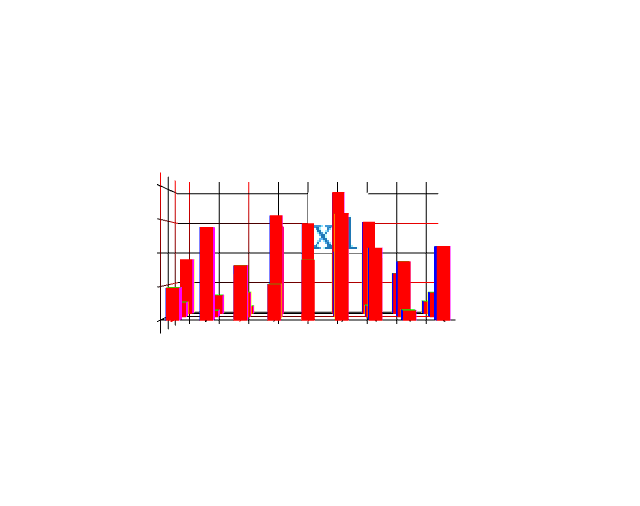
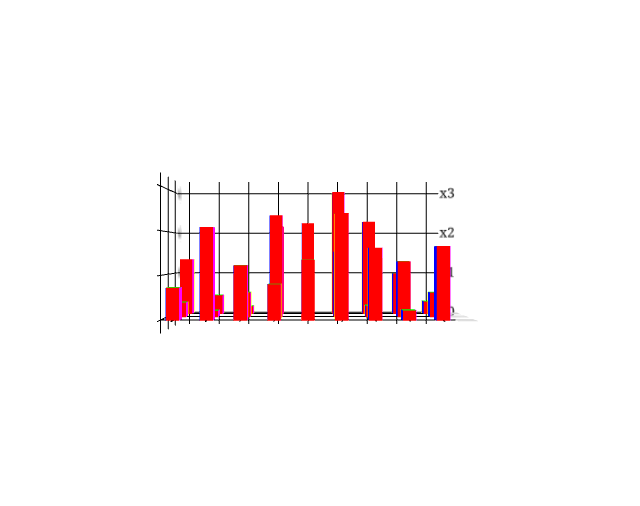
Before and after one commit to 4ubIce/3dbarcharts, a plain HTML site: page index.html in a window 1280 px wide. Shown: the part 5-511 px from the top of the page, without its empty margins (0-640 px from the left). Drawn offline with Linux system fonts and the light colour scheme.

Commit message:
add connectedness v1

```diff
--- a/Character.js
+++ b/Character.js
@@ -9,21 +9,20 @@ class Character {
             z: 0,
             height: 1,
             width: 1,
-            xLinePadding: 0.5,
-            yLinePadding: 0.5,
-            ledge: 0.0,
+            text: '',
+            textSize: 11,
+            textFont: 'Georgia',
+            textColor: '#000000',
             rotate: 0,
             xRotation: 0,
-            yRotation: 0,
-            barColor: '#1f77b4',
-            lineColor: 'red',
-            margin: {top: 50, right: 50, bottom: 50, left: 50},
+            yRotation: 0
         };
         this.canvas;
         this.mvMatrix = mvMatrix;
         this.pMatrix = mat4.create();
         this.mvMatrixStack = [];
         this.loadConfig(config);
+        this.webGLStart();
     }
 
     getX() {
@@ -46,16 +45,20 @@ class Character {
         return this.cfg.width;
     }
 
-    getxLinePadding() {
-        return this.cfg.xLinePadding;
+    getText() {
+        return this.cfg.text;
     }
 
-    getyLinePadding() {
-        return this.cfg.yLinePadding;
+    getTextSize() {
+        return this.cfg.textSize;
     }
 
-    getyLedge() {
-        return this.cfg.ledge;
+    getTextFont() {
+        return this.cfg.textFont;
+    }
+
+    getTextColor() {
+        return this.cfg.textColor;
     }
 
     getRotate() {
@@ -89,22 +92,20 @@ class Character {
 
     initTextCanvas() {
 
-        let text = 'x1';
-        let padding = 12;
-        let size = 24;
+        let text = this.getText();
+        let size = this.getTextSize();
+        let font = this.getTextFont();
         this.canvas = document.createElement('canvas');
         let context = this.canvas.getContext('2d');
 
-        context.font = size + "px Georgia";
-/*        let textWidth = context.measureText(text).width;
-        this.canvas.width = textWidth + padding;
-        this.canvas.height = size + padding;
-*/
-        this.canvas.width = getPowerOfTwo(context.measureText(text).width);
-        this.canvas.height = getPowerOfTwo(size);
-        context.font = size + "px Georgia";
-        context.fillStyle = "#1f77b4";
-        context.fillText(text, 1, 30);
+        context.font = size + 'px ' + font;
+        this.canvas.width = this.getPowerOfTwo(context.measureText(text).width);
+        this.canvas.height = this.getPowerOfTwo(size);
+        context.font = size + 'px ' + font;
+        context.fillStyle = this.getTextColor();
+        context.textAlign = 'center';
+        context.textBaseline = 'middle';
+        context.fillText(text, this.canvas.width/2, this.canvas.height/2);
         //context.strokeRect(0, 0, this.canvas.width, this.canvas.height);
         document.body.insertBefore(this.canvas, document.getElementById('barChart'));
     }
@@ -120,8 +121,8 @@ class Character {
         this.gl.pixelStorei(this.gl.UNPACK_FLIP_Y_WEBGL, true);
         this.gl.bindTexture(this.gl.TEXTURE_2D, texture);
         this.gl.texImage2D(this.gl.TEXTURE_2D, 0, this.gl.RGBA, this.gl.RGBA, this.gl.UNSIGNED_BYTE, textureCanvas);
-        this.gl.texParameteri(this.gl.TEXTURE_2D, this.gl.TEXTURE_MAG_FILTER, this.gl.NEAREST);
-        this.gl.texParameteri(this.gl.TEXTURE_2D, this.gl.TEXTURE_MIN_FILTER, this.gl.NEAREST);
+        this.gl.texParameteri(this.gl.TEXTURE_2D, this.gl.TEXTURE_MAG_FILTER, this.gl.LINEAR);
+        this.gl.texParameteri(this.gl.TEXTURE_2D, this.gl.TEXTURE_MIN_FILTER, this.gl.LINEAR_MIPMAP_NEAREST);
         this.gl.generateMipmap(this.gl.TEXTURE_2D);
     }
 
@@ -147,20 +148,11 @@ class Character {
 
         this.squareVertexTextureCoordBuffer = this.gl.createBuffer();
         this.gl.bindBuffer(this.gl.ARRAY_BUFFER, this.squareVertexTextureCoordBuffer);
-/*        let textureCoords = [
-            0.0, 0.0,
-            1.0, 0.0,
-            1.0, 1.0,
-            0.0, 1.0
-        ];
-*/
         let textureCoords = [
             1.0, 1.0,
             0.0, 1.0,
             1.0, 0.0,
             0.0, 0.0
-
-
         ];
         this.gl.bufferData(this.gl.ARRAY_BUFFER, new Float32Array(textureCoords), this.gl.STATIC_DRAW);
         this.squareVertexTextureCoordBuffer.itemSize = 2;
@@ -205,19 +197,15 @@ class Character {
        this.gl.uniformMatrix4fv(this.shaderProgram.mvMatrixUniform, false, this.mvMatrix);
     }
 
-    div(val, by){
-        return Math.trunc(val / by);
-    }
-
     degToRad(degrees) {
         return degrees * Math.PI / 180;
     }
-}
 
-function getPowerOfTwo(value, pow) {
+    getPowerOfTwo(value, pow) {
         pow = pow || 1;
         while(pow<value) {
            pow *= 2;
         }
         return pow;
     }
+}
--- a/CoordinatePlane.js
+++ b/CoordinatePlane.js
@@ -9,20 +9,18 @@ class CoordinatePlane {
             z: 0,
             height: 1,
             width: 1,
-            xLinePadding: 0.5,
-            yLinePadding: 0.5,
+            xTicksCount: 5,
+            yTicksCount: 3,
             ledge: 0.0,
             rotate: 0,
             xRotation: 0,
-            yRotation: 0,
-            barColor: '#1f77b4',
-            lineColor: 'red',
-            margin: {top: 50, right: 50, bottom: 50, left: 50},
+            yRotation: 0
         };
         this.mvMatrix = mvMatrix;
         this.pMatrix = mat4.create();
         this.mvMatrixStack = [];
         this.loadConfig(config);
+        this.webGLStart();
     }
 
     getX() {
@@ -45,12 +43,12 @@ class CoordinatePlane {
         return this.cfg.width;
     }
 
-    getxLinePadding() {
-        return this.cfg.xLinePadding;
+    getxTicksCount() {
+        return this.cfg.xTicksCount;
     }
 
-    getyLinePadding() {
-        return this.cfg.yLinePadding;
+    getyTicksCount() {
+        return this.cfg.yTicksCount;
     }
 
     getyLedge() {
@@ -91,58 +89,35 @@ class CoordinatePlane {
         let z = this.getZ();
         let width = this.getWidth();
         let height = this.getHeight();
-        let xLinePadding = this.getxLinePadding();
-        let yLinePadding = this.getyLinePadding();
+        let xTicksCount = this.getxTicksCount();
+        let yTicksCount = this.getyTicksCount();
         let ledge = this.getyLedge();
-        let xlineCount = this.div(width, xLinePadding) + 1;
-        let ylineCount = this.div(height, yLinePadding) + 1;
-/*
-        x
-        [0,    0,    0,    |  width,  0,      0]
-        [0,    0,    0.2,  |  width,  0,      0.2]
-        [0,    0,    0.4,  |  width,  0,      0.4]
-
-        y
-        [0,    0,    0,    |  0,      width,  0]
-        [0.2,  0,    0,    |  0.2,    width,  0]
-        [0.4,  0,    0,    |  0.4,    width,  0]
-
-        z
-        [0,    0,    0,    |  0,      0,      width]
-        [0,    0.2,  0,    |  0,      0.2,    width]
-        [0,    0.4,  0,    |  0,      0.4,    width]
-*/
+        let xLinePadding = width / (xTicksCount - 1);//this.div(width, xLinePadding) + 1;
+        let yLinePadding = height / (yTicksCount - 1);//this.div(height, yLinePadding) + 1;
+        ///width = width - xLinePadding;
+        ///height = height;// - yLinePadding;
 
         this.cubeVertexPositionBuffer = this.gl.createBuffer();
         this.gl.bindBuffer(this.gl.ARRAY_BUFFER, this.cubeVertexPositionBuffer);
         let vertices = [];
-        for (let i = 0; i < ylineCount; i++) {
+        for (let i = 0; i < yTicksCount; i++) {
            vertices = vertices.concat([x - ledge,         y + i * yLinePadding, z,
                                        x + width + ledge, y + i * yLinePadding, z]);
         }
 
-        for (let i = 0; i < xlineCount; i++) {
+        for (let i = 0; i < xTicksCount; i++) {
            vertices = vertices.concat([x + i * xLinePadding, y - ledge,          z,
                                        x + i * xLinePadding, y + height + ledge, z]);
         }
 
         this.gl.bufferData(this.gl.ARRAY_BUFFER, new Float32Array(vertices), this.gl.STATIC_DRAW);
         this.cubeVertexPositionBuffer.itemSize = 3;
-        this.cubeVertexPositionBuffer.numItems = 2 * (xlineCount + ylineCount);
+        this.cubeVertexPositionBuffer.numItems = 2 * (xTicksCount + yTicksCount);
 
         this.cubeVertexColorBuffer = this.gl.createBuffer();
         this.gl.bindBuffer(this.gl.ARRAY_BUFFER, this.cubeVertexColorBuffer);
-        let colors = [
-          [0.0, 0.0, 0.0, 1.0]
-        ];
-        let unpackedColors = [];
-        for (let i in colors) {
-            let color = colors[i];
-            for (let j = 0; j < 4; j++) {
-               unpackedColors = unpackedColors.concat(color);
-            }
-        }
-        this.gl.bufferData(this.gl.ARRAY_BUFFER, new Float32Array(unpackedColors), this.gl.STATIC_DRAW);
+        let color = 0;
+        this.gl.bufferData(this.gl.ARRAY_BUFFER, new Float32Array(color), this.gl.STATIC_DRAW);
         this.cubeVertexColorBuffer.itemSize = 1;
         this.cubeVertexColorBuffer.numItems = 1;
     }
--- /dev/null
+++ b/CoordinatePlaneText.js
@@ -0,0 +1,127 @@
+class CoordinatePlaneText {
+
+    constructor(gl, shaderProgram, mvMatrix, config, textConfig) {
+        //let coordinatePlane = super(gl, shaderProgram, mvMatrix, config);
+        //console.log(coordinatePlane);
+        //this.coordinatePlane = coordinatePlane;
+        this.gl = gl;
+        this.shaderProgram = shaderProgram;
+        this.cfg = {
+            x: 0,
+            y: 0,
+            z: 0,
+            height: 1,
+            width: 1,
+            xTicksCount: 5,
+            yTicksCount: 3,
+            ledge: 0.0,
+            rotate: 0,
+            xRotation: 0,
+            yRotation: 0,
+            zRotation: 0,
+            textWidth: 0.3,
+            textHeight: 0.3
+        };
+        this.mvMatrix = mvMatrix;
+        this.loadConfig(config);
+        this.webGLStart();
+    }
+
+    getX() {
+        return this.cfg.x;
+    }
+
+    getY() {
+        return this.cfg.y;
+    }
+
+    getZ() {
+        return this.cfg.z;
+    }
+
+    getHeight() {
+        return this.cfg.height;
+    }
+
+    getWidth() {
+        return this.cfg.width;
+    }
+
+    getxTicksCount() {
+        return this.cfg.xTicksCount;
+    }
+
+    getyTicksCount() {
+        return this.cfg.yTicksCount;
+    }
+
+    getLedge() {
+        return this.cfg.ledge;
+    }
+
+    getRotate() {
+        return this.degToRad(this.cfg.rotate);
+    }
+
+    getxRotation() {
+        return this.cfg.xRotation;
+    }
+
+    getyRotation() {
+        return this.cfg.yRotation;
+    }
+
+    getzRotation() {
+        return this.cfg.zRotation;
+    }
+
+    getTextWidth() {
+        return this.cfg.textWidth;
+    }
+
+    getTextHeight() {
+        return this.cfg.textHeight;
+    }
+
+    loadConfig(config) {
+        if ('undefined' !== typeof config) {
+            for (let i in config) {
+                if ('undefined' !== typeof config[i]) {
+                    this.cfg[i] = config[i];
+                }
+            }
+        }
+    }
+
+    webGLStart() {
+        let x = this.getX();
+        let y = this.getY();
+        let z = this.getZ();
+        let width = this.getWidth();
+        let height = this.getHeight();
+        let xTicksCount = this.getxTicksCount();
+        let yTicksCount = this.getyTicksCount();
+        let ledge = this.getLedge();
+        let xlp = width / xTicksCount;
+        let ylp = height / (yTicksCount - 1);
+        let rotate = this.getRotate();
+        let xRotation = this.getxRotation();
+        let yRotation = this.getyRotation();
+        let zRotation = this.getzRotation();
+        let textWidth = this.getTextWidth();
+        let textHeight = this.getTextHeight();
+        mat4.rotate(this.mvMatrix, rotate, [xRotation, yRotation, zRotation]);
+        const axisY = new CoordinatePlane(this.gl, this.shaderProgram, this.mvMatrix, {x: x, y: y, z: z, width: width, height: height, xTicksCount: xTicksCount, yTicksCount: yTicksCount, ledge: ledge});
+        for (let i = 0; i < yTicksCount; i++) {
+            const bar11 = new Character(this.gl, this.shaderProgram, this.mvMatrix, {x: x + width + ledge, y: y + i * ylp - textHeight / 2, z: z, width: textWidth, height: textHeight, text: 'x' + i, textSize: 24});
+        }
+    }
+
+    div(val, by){
+        return Math.trunc(val / by);
+    }
+
+    degToRad(degrees) {
+        return degrees * Math.PI / 180;
+    }
+}
--- a/ThreeDBarChart.js
+++ b/ThreeDBarChart.js
@@ -5,14 +5,13 @@ class ThreeDBarChart {
         this.cfg = {
             x: 0,
             y: 0,
-            width: 600,
-            height: 500,
+            width: 4,
+            height: 1,
+            depth: 1,
             offset: 0,
-            barColor: '#1f77b4',
-            lineColor: 'red',
-            margin: {top: 50, right: 50, bottom: 50, left: 50},
-            barPadding: 0.1,
-            animationSpeed: -0.02
+            animationSpeed: -0.02,
+            xAxisTicksCount: 5,
+            yAxisTicksCount: 4
         };
         this.gl = this.initGL(this.element);
         this.animationOn = 0;
@@ -40,8 +39,24 @@ class ThreeDBarChart {
         return this.cfg.height;
     }
 
+    getDepth() {
+        return this.cfg.depth;
+    }
+
+    getHeight() {
+        return this.cfg.height;
+    }
+
     getAnimationSpeed() {
         return this.cfg.animationSpeed;
+    }
+
+    getxAxisTicksCount() {
+        return this.cfg.xAxisTicksCount;
+    }
+
+    getyAxisTicksCount() {
+        return this.cfg.yAxisTicksCount;
     }
 
     loadConfig(config) {
@@ -72,36 +87,45 @@ class ThreeDBarChart {
     }
 
     drawScene() {
-        const bar11 = new Character(this.gl, this.shaderProgram, this.mvMatrix, {}).webGLStart();
+
         let offset = 2;
         let data = this.data;
+        let rowCount = data.length;
+        let xLength;
+        let yLength = 1;
+        let zLength = 1;
+        let xBarPadding;
+        let zBarPadding;
         let w = this.getWidth();
         let h = this.getHeight();
-        mat4.rotate(this.mvMatrix, this.animationSpeed, [this.xRotation, 0, this.zRotation]);
-
-        let max = d3.max(data, function(row) {return d3.max(row, function(val) {return val.Value})});
+        let d = this.getDepth();
+        let xAxisTicksCount = this.getxAxisTicksCount();
+        let yAxisTicksCount = this.getyAxisTicksCount();
+        let maxValue = d3.max(data, function(row) {return d3.max(row, function(val) {return val.Value})});
+        let maxColumnCount = d3.max(data, function(row) {return row.length});
         const yScale = d3.scaleLinear()
-                       .domain([0, max])
-                       .range([-1, 1]);
+                       .domain([0, maxValue])
+                       .range([-1, h]);
 
         if (this.gl) {
+            mat4.rotate(this.mvMatrix, this.animationSpeed, [this.xRotation, 0, this.zRotation]);
             for (let i = 0; i < data.length; i++) {
-                //const line1 = new Line(this.gl, this.shaderProgram, this.mvMatrix, {x1: -3, y1: -1, z1: i * 0.5, x2: 3, y2: -1, z2: i * 0.5});
                 for (let j = 0; j < data[i].length; j++) {
                     this.mvPushMatrix();
-                    mat4.translate(this.mvMatrix, [j / offset - data[i].length / (2 * offset + 0.5), 0.0, i * 0.5]);
+                    mat4.translate(this.mvMatrix, [-w / 2 + j * w / (maxColumnCount - 1), 0.0, i * d / (rowCount - 1)]);
                     const bar1 = new ThreeDBar(this.gl, this.shaderProgram, this.mvMatrix, {height: yScale(data[i][j].Value)});
                     this.mvPopMatrix();
                 };
             };
+
             this.mvPushMatrix();
-            const axisX = new CoordinatePlane(this.gl, this.shaderProgram, this.mvMatrix, {x: -2, y: 0, z: 1, width: 4, height: 1, ledge: 0.2, rotate: 90, xRotation: 1}).webGLStart();
+            const axisX = new CoordinatePlaneText(this.gl, this.shaderProgram, this.mvMatrix, {x: -w / 2, y: 0, z: 1, width: w, height: d, xTicksCount: maxColumnCount, yTicksCount: rowCount, ledge: 0.2, rotate: 90, xRotation: 1});
             this.mvPopMatrix();
             this.mvPushMatrix();
-            const axisY = new CoordinatePlane(this.gl, this.shaderProgram, this.mvMatrix, {x: -2, y: -1, z: -0.2, width: 4, height: 1 + yScale(max), ledge: 0.2}).webGLStart();
+            const axisY = new CoordinatePlaneText(this.gl, this.shaderProgram, this.mvMatrix, {x: -w / 2, y: -1, z: -0.2, width: w, height: 1 + yScale(maxValue), xTicksCount: maxColumnCount, yTicksCount: yAxisTicksCount, ledge: 0.2});
             this.mvPopMatrix();
             this.mvPushMatrix();
-            const axisZ = new CoordinatePlane(this.gl, this.shaderProgram, this.mvMatrix, {x: -1, y: -1, z: -2.2, width: 1, height: 1 + yScale(max), ledge: 0.2, rotate: 90, yRotation: 1}).webGLStart();
+            const axisZ = new CoordinatePlaneText(this.gl, this.shaderProgram, this.mvMatrix, {x: -d, y: -1, z: -w / 2 - 0.2, width: d, height: 1 + yScale(maxValue), xTicksCount: rowCount, yTicksCount: yAxisTicksCount, ledge: 0.2, rotate: 90, yRotation: 1});
             this.mvPopMatrix();
         }
     }
```
Also changed, not shown: index.html (+1 -0 lines). Lines whose indentation alone changed are shown as unchanged.
